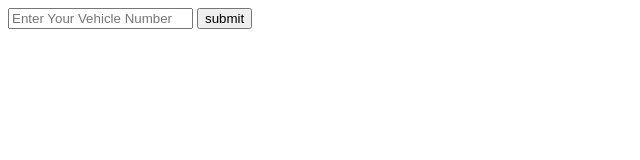
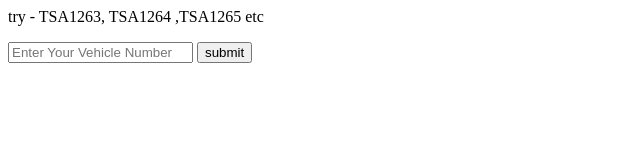
Before and after one commit to CreatorsHiring/FASTag_System, a plain HTML site: page index.html in a window 1280 px wide. Shown: the whole page, without its empty margins (0-640 px from the left). Drawn offline with Linux system fonts and the light colour scheme.

Commit message:
Example for the user

```diff
--- a/index.html
+++ b/index.html
@@ -6,6 +6,7 @@
 
     <body>
         <div class="page-container">
+            <p>try - TSA1263, TSA1264 ,TSA1265  etc </p>
 
         <input type = "text" placeholder = "Enter Your Vehicle Number" class="vhinput">
         <button class="submit">submit</button>
```
